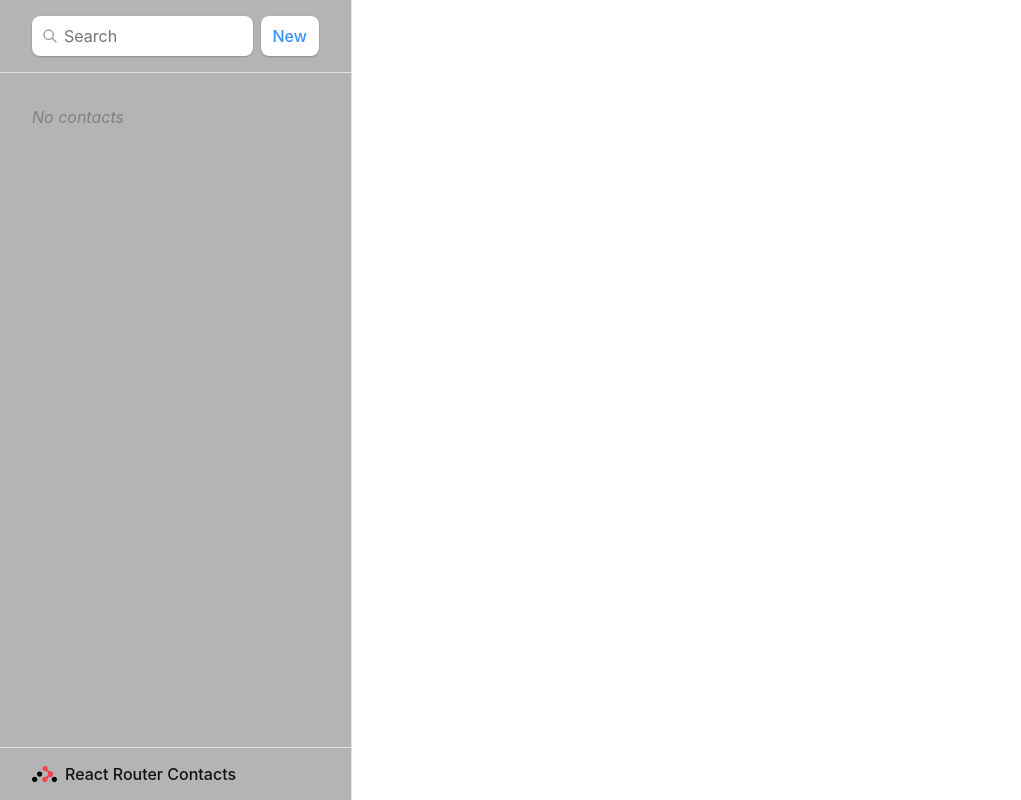
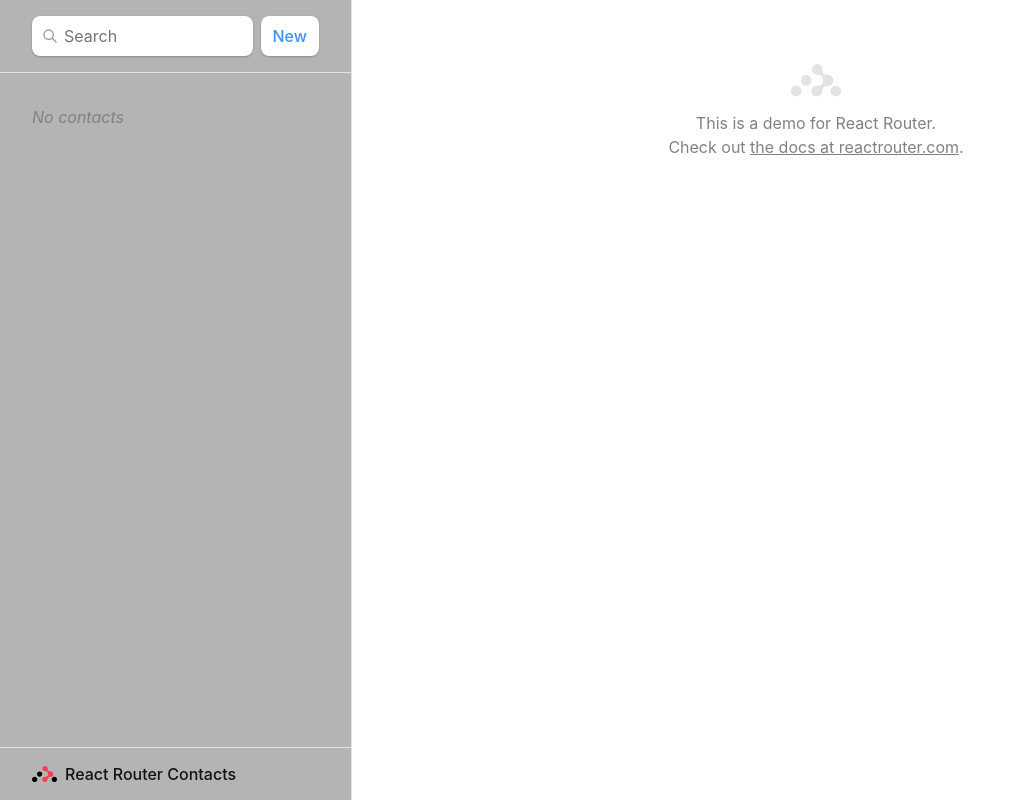
Before and after one commit to mr-tnmy-srkr/contact-app-client, a React (Vite) app: page / in a window 1280 px wide. Shown: the whole page, without its empty margins (0-1021 px from the left). Built offline with nearby package versions, Linux system fonts and the light colour scheme.

Commit message:
delete and cancel edit done

```diff
--- a/src/actions/contactsActions.js
+++ b/src/actions/contactsActions.js
@@ -1,5 +1,9 @@
 import { redirect } from "react-router-dom";
-import { createContact, updateContact } from "../data/fakeServer";
+import {
+  createContact,
+  deleteContact,
+  updateContact,
+} from "../data/fakeServer";
 
 export async function createContactAction() {
   const contact = await createContact();
@@ -11,3 +15,8 @@
   await updateContact(params.contactId, updates);
   return redirect(`/contacts/${params.contactId}`);
 }
+export async function deleteContactAction({ params }) {
+//   throw new Error("oh dang!");
+  await deleteContact(params.contactId);
+  return redirect("/");
+}
--- a/src/components/EditContact.jsx
+++ b/src/components/EditContact.jsx
@@ -1,8 +1,8 @@
-import { Form, useLoaderData } from "react-router-dom";
+import { Form, useLoaderData, useNavigate } from "react-router-dom";
 
 export default function EditContact() {
   const { contact } = useLoaderData();
-
+  const navigate = useNavigate();
   return (
     <Form method="post" id="contact-form">
       <p>
@@ -43,15 +43,13 @@
       </label>
       <label>
         <span>Notes</span>
-        <textarea
-          name="notes"
-          defaultValue={contact.notes}
-          rows={6}
-        />
+        <textarea name="notes" defaultValue={contact.notes} rows={6} />
       </label>
       <p>
         <button type="submit">Save</button>
-        <button type="button">Cancel</button>
+        <button type="button" onClick={() => navigate(-1)}>
+          Cancel
+        </button>
       </p>
     </Form>
   );
--- /dev/null
+++ b/src/page/Index.jsx
@@ -0,0 +1,13 @@
+export default function Index() {
+    return (
+      <p id="zero-state">
+        This is a demo for React Router.
+        <br />
+        Check out{" "}
+        <a href="https://reactrouter.com">
+          the docs at reactrouter.com
+        </a>
+        .
+      </p>
+    );
+  }
--- a/src/router/Router.jsx
+++ b/src/router/Router.jsx
@@ -1,6 +1,7 @@
 import { createBrowserRouter } from "react-router-dom";
 import {
   createContactAction,
+  deleteContactAction,
   editContactAction,
 } from "../actions/contactsActions";
 import Contact from "../components/Contact";
@@ -11,6 +12,7 @@
 } from "../loader/getContactLoader";
 import ErrorPage from "../page/ErrorPage";
 import Root from "../routes/Root";
+import Index from "../page/Index";
 
 export const router = createBrowserRouter([
   {
@@ -20,6 +22,10 @@
     loader: getContactsLoader,
     action: createContactAction,
     children: [
+      {
+        index: true,
+        element: <Index />,
+      },
       {
         path: "contacts/:contactId",
         element: <Contact />,
@@ -31,6 +37,11 @@
         loader: getContactLoader,
         action: editContactAction,
       },
+      {
+        path: "contacts/:contactId/destroy",
+        action: deleteContactAction,
+        errorElement: <div>Oops! There was an error.</div>,
+      },
     ],
   },
 ]);
--- a/src/routes/Root.jsx
+++ b/src/routes/Root.jsx
@@ -1,7 +1,14 @@
-import { Form, Link, NavLink, Outlet, useLoaderData } from "react-router-dom";
+import {
+  Form,
+  NavLink,
+  Outlet,
+  useLoaderData,
+  useNavigation,
+} from "react-router-dom";
 
 export default function Root() {
   const { contacts } = useLoaderData();
+  const navigation = useNavigation();
   console.log(contacts);
   return (
     <>
@@ -24,19 +31,16 @@
           </Form>
         </div>
         <nav>
-        {contacts.length ? (
+          {contacts.length ? (
             <ul>
               {contacts.map((contact) => (
                 <li key={contact.id}>
-                <NavLink
+                  <NavLink
                     to={`contacts/${contact.id}`}
                     className={({ isActive, isPending }) =>
-                      isActive
-                        ? "active"
-                        : isPending
-                        ? "pending"
-                        : ""
-                    }>
+                      isActive ? "active" : isPending ? "pending" : ""
+                    }
+                  >
                     {contact.first || contact.last ? (
                       <>
                         {contact.first} {contact.last}
@@ -56,7 +60,10 @@
           )}
         </nav>
       </div>
-      <div id="detail">
+      <div
+        id="detail"
+        className={navigation.state === "loading" ? "loading" : ""}
+      >
         <Outlet />
       </div>
     </>
```
